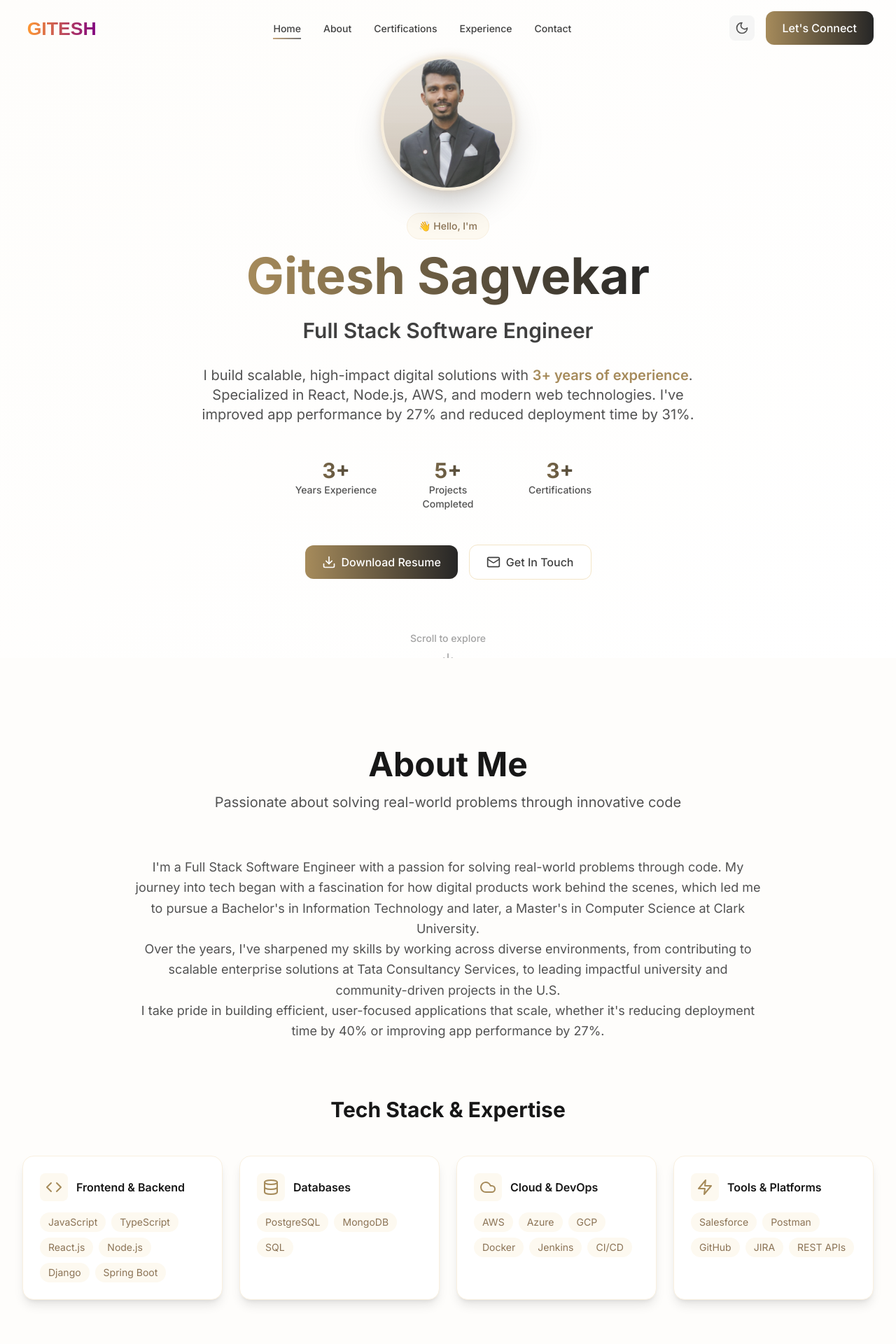
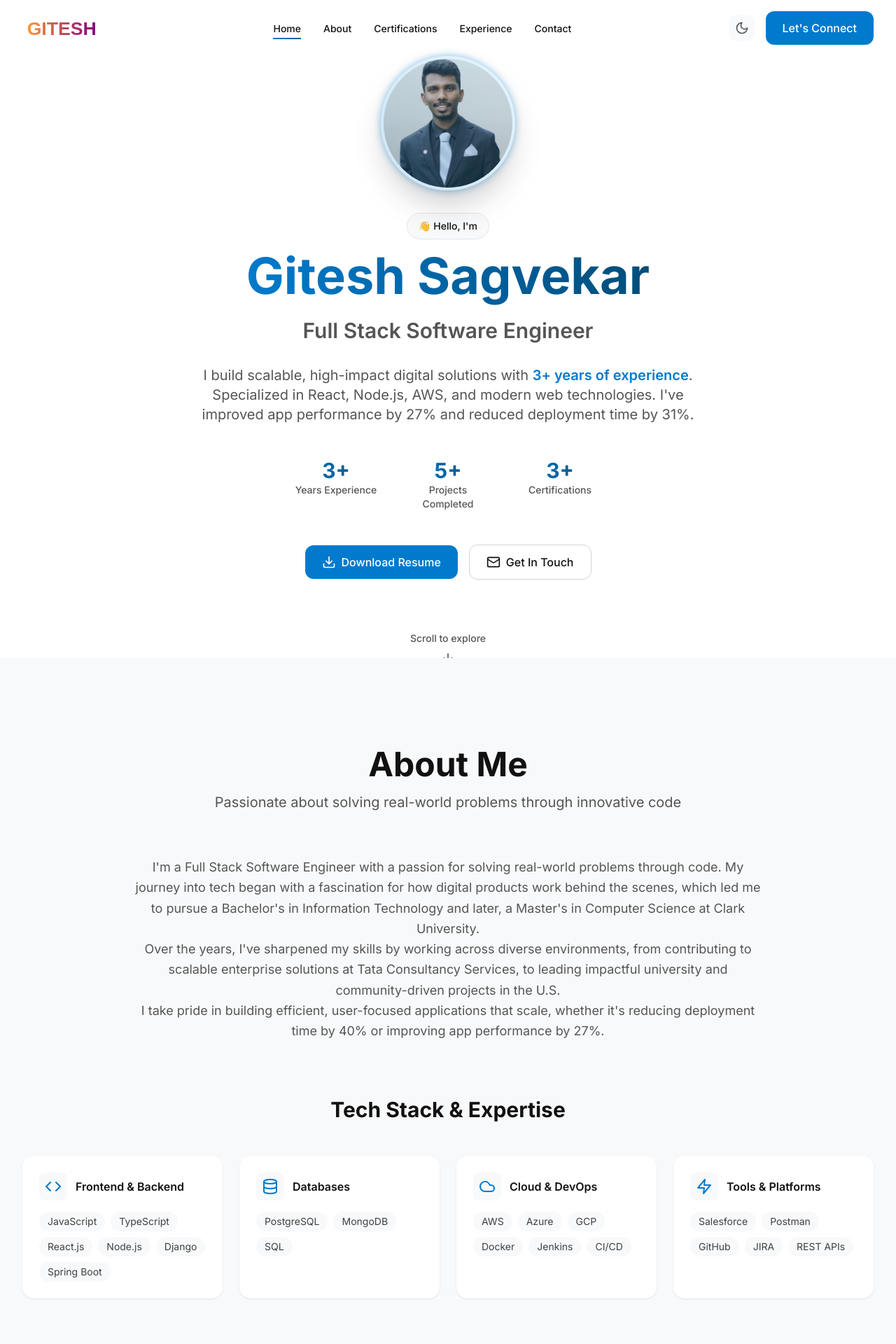
Before and after one commit to Gitesh307/portfolio-website, a React (Vite) app: page / in a window 1280 px wide. Shown: the top 1920 px of the page at 70% size. Built offline with nearby package versions, Linux system fonts and the light colour scheme; the HTML template or start-up script is replaced by a standard one.

Commit message:
Apply Azure Blue Color Scheme for Light and Dark Modes

```diff
--- a/src/Components/About/About.jsx
+++ b/src/Components/About/About.jsx
@@ -50,13 +50,13 @@ const About = () => {
   ]
 
   const achievements = [
-    { number: '3+', label: 'Years of Experience', color: 'text-beige-700' },
-    { number: '5+', label: 'Projects Completed', color: 'text-gray-700' },
-    { number: '3+', label: 'Certifications', color: 'text-beige-700' }
+    { number: '3+', label: 'Years of Experience', color: 'text-accent' },
+    { number: '5+', label: 'Projects Completed', color: 'text-accent' },
+    { number: '3+', label: 'Certifications', color: 'text-accent' }
   ]
 
   return (
-    <section id="about" className="py-20 lg:py-32 bg-beige-50 dark:bg-gray-900/50">
+    <section id="about" className="py-20 lg:py-32 bg-alt">
       <div className="container-custom section-padding">
         <motion.div
           variants={containerVariants}
@@ -76,19 +76,19 @@ const About = () => {
           <div className="max-w-4xl mx-auto mb-20">
             <motion.div variants={itemVariants} className="space-y-6">
               <div className="prose prose-lg dark:prose-invert max-w-none text-center">
-                <p className="text-gray-600 dark:text-gray-300 leading-relaxed text-lg">
+                <p className="text-secondary leading-relaxed text-lg">
                   I'm a Full Stack Software Engineer with a passion for solving real-world problems through code.
                   My journey into tech began with a fascination for how digital products work behind the scenes,
                   which led me to pursue a Bachelor's in Information Technology and later, a Master's in Computer Science at Clark University.
                 </p>
 
-                <p className="text-gray-600 dark:text-gray-300 leading-relaxed text-lg">
+                <p className="text-secondary leading-relaxed text-lg">
                   Over the years, I've sharpened my skills by working across diverse environments, from contributing to
                   scalable enterprise solutions at Tata Consultancy Services, to leading impactful university and
                   community-driven projects in the U.S.
                 </p>
 
-                <p className="text-gray-600 dark:text-gray-300 leading-relaxed text-lg">
+                <p className="text-secondary leading-relaxed text-lg">
                   I take pride in building efficient, user-focused applications that scale, whether it's reducing
                   deployment time by 40% or improving app performance by 27%.
                 </p>
@@ -98,7 +98,7 @@ const About = () => {
 
           {/* Tech Stack */}
           <motion.div variants={itemVariants} className="mb-20">
-            <h3 className="text-2xl sm:text-3xl font-bold text-center mb-12 text-gray-900 dark:text-white">
+            <h3 className="text-2xl sm:text-3xl font-bold text-center mb-12 text-primary">
               Tech Stack & Expertise
             </h3>
 
@@ -107,19 +107,19 @@ const About = () => {
                 <motion.div
                   key={index}
                   variants={itemVariants}
-                  className="bg-white dark:bg-gray-800 p-6 rounded-2xl shadow-lg card-hover border border-beige-200 dark:border-gray-700"
+                  className="bg-card p-6 rounded-2xl shadow-light dark:shadow-dark card-hover border-default"
                 >
                   <div className="flex items-center mb-4">
-                    <div className="p-2 bg-beige-100 dark:bg-beige-900/30 rounded-lg mr-3">
-                      <category.icon className="w-6 h-6 text-beige-700 dark:text-beige-400" />
+                    <div className="p-2 bg-gray-50 dark:bg-dark-800 rounded-lg mr-3">
+                      <category.icon className="w-6 h-6 text-accent" />
                     </div>
-                    <h4 className="font-semibold text-gray-900 dark:text-white">{category.title}</h4>
+                    <h4 className="font-semibold text-primary">{category.title}</h4>
                   </div>
                   <div className="flex flex-wrap gap-2">
                     {category.skills.map((skill, skillIndex) => (
                       <span
                         key={skillIndex}
-                        className="px-3 py-1 text-sm bg-beige-100 dark:bg-gray-700 text-beige-800 dark:text-gray-300 rounded-full"
+                        className="px-3 py-1 text-sm bg-gray-50 dark:bg-gray-700 text-gray-700 dark:text-dark-300 rounded-full"
                       >
                         {skill}
                       </span>
@@ -144,7 +144,7 @@ const About = () => {
                   <div className={`text-4xl sm:text-5xl font-bold ${achievement.color} mb-2 group-hover:animate-pulse`}>
                     {achievement.number}
                   </div>
-                  <div className="text-sm sm:text-base font-medium text-gray-600 dark:text-gray-400 uppercase tracking-wide">
+                  <div className="text-sm sm:text-base font-medium text-secondary uppercase tracking-wide">
                     {achievement.label}
                   </div>
                 </motion.div>
--- a/src/Components/Hero/Hero.jsx
+++ b/src/Components/Hero/Hero.jsx
@@ -30,11 +30,11 @@ const Hero = () => {
   }
 
   return (
-    <section id="home" className="min-h-screen flex items-center justify-center relative overflow-hidden pt-20 bg-gradient-to-br from-beige-50 to-white dark:from-gray-950 dark:to-gray-900">
+    <section id="home" className="min-h-screen flex items-center justify-center relative overflow-hidden pt-20 bg-white dark:bg-black">
       {/* Background Elements */}
       <div className="absolute inset-0 -z-10">
-        <div className="absolute top-1/4 left-1/4 w-72 h-72 bg-beige-200/30 rounded-full blur-3xl animate-pulse"></div>
-        <div className="absolute bottom-1/4 right-1/4 w-96 h-96 bg-gray-200/20 rounded-full blur-3xl animate-pulse delay-1000"></div>
+        <div className="absolute top-1/4 left-1/4 w-72 h-72 bg-primary-500/10 dark:bg-accent-500/10 rounded-full blur-3xl animate-pulse"></div>
+        <div className="absolute bottom-1/4 right-1/4 w-96 h-96 bg-primary-300/10 dark:bg-accent-300/10 rounded-full blur-3xl animate-pulse delay-1000"></div>
       </div>
 
       <div className="container-custom section-padding">
@@ -53,17 +53,17 @@ const Hero = () => {
               <motion.img
                 src={profile_img}
                 alt="Gitesh Sagvekar"
-                className="w-32 h-32 sm:w-40 sm:h-40 lg:w-48 lg:h-48 rounded-full object-cover border-4 border-beige-200 dark:border-gray-700 shadow-2xl"
+                className="w-32 h-32 sm:w-40 sm:h-40 lg:w-48 lg:h-48 rounded-full object-cover border-4 border-white dark:border-gray-800 shadow-2xl"
                 whileHover={{ scale: 1.05 }}
                 transition={{ duration: 0.3 }}
               />
-              <div className="absolute inset-0 rounded-full bg-gradient-to-tr from-beige-300/20 to-gray-300/20 animate-glow"></div>
+              <div className="absolute inset-0 rounded-full bg-gradient-to-tr from-primary-500/20 to-primary-300/20 dark:from-accent-500/20 dark:to-accent-300/20 animate-glow"></div>
             </div>
           </motion.div>
 
           {/* Greeting */}
           <motion.div variants={itemVariants} className="mb-4">
-            <span className="inline-flex items-center px-4 py-2 rounded-full bg-beige-100 dark:bg-gray-800 text-beige-800 dark:text-beige-200 text-sm font-medium border border-beige-200 dark:border-gray-700">
+            <span className="inline-flex items-center px-4 py-2 rounded-full bg-gray-50 dark:bg-dark-800 text-gray-900 dark:text-dark-50 text-sm font-medium border border-gray-200 dark:border-gray-700">
               👋 Hello, I'm
             </span>
           </motion.div>
@@ -79,7 +79,7 @@ const Hero = () => {
           {/* Title */}
           <motion.h2
             variants={itemVariants}
-            className="text-xl sm:text-2xl lg:text-3xl font-semibold text-gray-700 dark:text-gray-300 mb-8"
+            className="text-xl sm:text-2xl lg:text-3xl font-semibold text-secondary mb-8"
           >
             Full Stack Software Engineer
           </motion.h2>
@@ -87,10 +87,10 @@ const Hero = () => {
           {/* Description */}
           <motion.p
             variants={itemVariants}
-            className="text-lg sm:text-xl text-gray-600 dark:text-gray-400 max-w-4xl mx-auto mb-12 leading-relaxed text-balance"
+            className="text-lg sm:text-xl text-secondary max-w-4xl mx-auto mb-12 leading-relaxed text-balance"
           >
             I build scalable, high-impact digital solutions with{' '}
-            <span className="font-semibold text-beige-700 dark:text-beige-400">3+ years of experience</span>.
+            <span className="font-semibold text-accent">3+ years of experience</span>.
             Specialized in React, Node.js, AWS, and modern web technologies.
             I've improved app performance by 27% and reduced deployment time by 31%.
           </motion.p>
@@ -107,7 +107,7 @@ const Hero = () => {
             ].map((stat, index) => (
               <div key={index} className="text-center">
                 <div className="text-2xl sm:text-3xl font-bold gradient-text">{stat.number}</div>
-                <div className="text-sm text-gray-600 dark:text-gray-400 font-medium">{stat.label}</div>
+                <div className="text-sm text-secondary font-medium">{stat.label}</div>
               </div>
             ))}
           </motion.div>
@@ -144,7 +144,7 @@ const Hero = () => {
               <motion.div
                 animate={{ y: [0, 10, 0] }}
                 transition={{ duration: 2, repeat: Infinity }}
-                className="flex flex-col items-center text-gray-400 dark:text-gray-600 hover:text-beige-600 dark:hover:text-beige-400 transition-colors duration-300 cursor-pointer"
+                className="flex flex-col items-center text-secondary hover:text-accent transition-colors duration-300 cursor-pointer"
               >
                 <span className="text-sm font-medium mb-2">Scroll to explore</span>
                 <ArrowDown size={20} />
--- a/src/Components/Navbar/Navbar.jsx
+++ b/src/Components/Navbar/Navbar.jsx
@@ -39,7 +39,7 @@ const Navbar = () => {
     { name: 'About', id: 'about' },
     { name: 'Certifications', id: 'certifications' },
     { name: 'Experience', id: 'experience' },
-    { name: 'Contact', id: 'contact' }, // Keeps nav highlighting consistent
+    { name: 'Contact', id: 'contact' },
   ]
 
   return (
@@ -48,7 +48,7 @@ const Navbar = () => {
       animate={{ y: 0 }}
       className={`fixed top-0 left-0 right-0 z-50 transition-all duration-300 ${
         scrolled
-          ? 'bg-white/80 dark:bg-gray-950/80 backdrop-blur-md shadow-lg'
+          ? 'bg-white/90 dark:bg-black/90 backdrop-blur-md shadow-light dark:shadow-dark'
           : 'bg-transparent'
       }`}
     >
@@ -75,13 +75,13 @@ const Navbar = () => {
                 onClick={() => setMenu(item.id)}
                 className="relative group cursor-pointer"
               >
-                <span className="text-sm font-medium text-gray-700 dark:text-gray-300 hover:text-primary-600 dark:hover:text-primary-400 transition-colors duration-200">
+                <span className="text-sm font-medium text-primary hover:text-accent transition-colors duration-200">
                   {item.name}
                 </span>
                 {menu === item.id && (
                   <motion.div
                     layoutId="activeTab"
-                    className="absolute -bottom-1 left-0 right-0 h-0.5 bg-gradient-to-r from-primary-600 to-accent-500"
+                    className="absolute -bottom-1 left-0 right-0 h-0.5 bg-gradient-to-r from-primary-500 to-primary-600 dark:from-accent-500 dark:to-accent-400"
                     initial={false}
                     transition={{ type: "spring", stiffness: 500, damping: 30 }}
                   />
@@ -96,13 +96,12 @@ const Navbar = () => {
               whileHover={{ scale: 1.05 }}
               whileTap={{ scale: 0.95 }}
               onClick={toggleTheme}
-              className="p-2 rounded-lg bg-gray-100 dark:bg-gray-800 text-gray-600 dark:text-gray-400 hover:text-primary-600 dark:hover:text-primary-400 transition-colors duration-200"
+              className="p-2 rounded-lg bg-gray-50 dark:bg-dark-800 text-secondary hover:text-accent transition-colors duration-200"
               aria-label="Toggle theme"
             >
               {isDark ? <Sun size={20} /> : <Moon size={20} />}
             </motion.button>
 
-            {/* Let's Connect scrolls directly to contact form */}
             <ScrollLink
               to="contact-form"
               spy={true}
@@ -128,7 +127,7 @@ const Navbar = () => {
               whileHover={{ scale: 1.05 }}
               whileTap={{ scale: 0.95 }}
               onClick={toggleTheme}
-              className="p-2 rounded-lg bg-gray-100 dark:bg-gray-800 text-gray-600 dark:text-gray-400"
+              className="p-2 rounded-lg bg-gray-50 dark:bg-dark-800 text-secondary"
               aria-label="Toggle theme"
             >
               {isDark ? <Sun size={18} /> : <Moon size={18} />}
@@ -138,7 +137,7 @@ const Navbar = () => {
               whileHover={{ scale: 1.05 }}
               whileTap={{ scale: 0.95 }}
               onClick={() => setIsOpen(!isOpen)}
-              className="p-2 rounded-lg bg-gray-100 dark:bg-gray-800 text-gray-600 dark:text-gray-400"
+              className="p-2 rounded-lg bg-gray-50 dark:bg-dark-800 text-secondary"
               aria-label="Toggle menu"
             >
               {isOpen ? <X size={20} /> : <Menu size={20} />}
@@ -156,7 +155,7 @@ const Navbar = () => {
               transition={{ duration: 0.3 }}
               className="lg:hidden overflow-hidden"
             >
-              <div className="py-4 space-y-2 bg-white/90 dark:bg-gray-950/90 backdrop-blur-md rounded-2xl mt-4 border border-gray-200 dark:border-gray-800">
+              <div className="py-4 space-y-2 bg-white/90 dark:bg-black/90 backdrop-blur-md rounded-2xl mt-4 border-default">
                 {navItems.map((item, index) => (
                   <motion.div
                     key={item.id}
@@ -174,14 +173,13 @@ const Navbar = () => {
                         setMenu(item.id)
                         setIsOpen(false)
                       }}
-                      className="block px-4 py-3 text-base font-medium text-gray-700 dark:text-gray-300 hover:text-primary-600 dark:hover:text-primary-400 hover:bg-gray-50 dark:hover:bg-gray-800/50 rounded-lg mx-2 transition-colors duration-200 cursor-pointer"
+                      className="block px-4 py-3 text-base font-medium text-primary hover:text-accent hover:bg-gray-50 dark:hover:bg-gray-800/50 rounded-lg mx-2 transition-colors duration-200 cursor-pointer"
                     >
                       {item.name}
                     </ScrollLink>
                   </motion.div>
                 ))}
 
-                {/* Let's Connect (Mobile) */}
                 <div className="px-2 pt-2">
                   <ScrollLink
                     to="contact-form"
--- a/src/index.css
+++ b/src/index.css
@@ -8,8 +8,11 @@
   }
 
   body {
-    @apply font-sans text-gray-900 dark:text-gray-100;
-    @apply bg-white dark:bg-gray-950;
+    @apply font-sans;
+    /* Light Mode Colors */
+    @apply text-gray-900 bg-white;
+    /* Dark Mode Colors */
+    @apply dark:text-dark-50 dark:bg-black;
     @apply transition-colors duration-300;
   }
 
@@ -19,15 +22,15 @@
   }
 
   ::-webkit-scrollbar-track {
-    @apply bg-beige-100 dark:bg-gray-800;
+    @apply bg-gray-50 dark:bg-gray-800;
   }
 
   ::-webkit-scrollbar-thumb {
-    @apply bg-beige-400 dark:bg-gray-600 rounded-full;
+    @apply bg-primary-500 dark:bg-accent-500 rounded-full;
   }
 
   ::-webkit-scrollbar-thumb:hover {
-    @apply bg-beige-500 dark:bg-gray-500;
+    @apply bg-primary-600 dark:bg-accent-400;
   }
 }
 
@@ -41,39 +44,87 @@
   }
 
   .gradient-text {
-    @apply bg-gradient-to-r from-beige-700 to-gray-800 bg-clip-text text-transparent;
+    @apply bg-gradient-to-r from-primary-500 to-primary-700 bg-clip-text text-transparent;
+    @apply dark:from-accent-500 dark:to-accent-400;
   }
 
   .gradient-bg {
-    @apply bg-gradient-to-br from-beige-600 via-beige-700 to-gray-800;
+    @apply bg-gradient-to-br from-primary-500 to-primary-700;
+    @apply dark:from-accent-600 dark:to-accent-500;
   }
 
   .card-hover {
-    @apply transition-all duration-300 hover:shadow-xl hover:shadow-beige-500/10 hover:-translate-y-1;
+    @apply transition-all duration-300;
+    @apply hover:shadow-xl hover:-translate-y-1;
+    @apply hover:shadow-black/5 dark:hover:shadow-white/5;
   }
 
   .btn-primary {
-    @apply inline-flex items-center justify-center px-6 py-3 text-base font-medium text-white rounded-xl;
-    @apply bg-gradient-to-r from-beige-700 to-gray-800 hover:from-beige-800 hover:to-gray-900;
-    @apply hover:shadow-lg hover:shadow-beige-500/25 transition-all duration-300;
-    @apply focus:outline-none focus:ring-2 focus:ring-beige-500 focus:ring-offset-2;
+    @apply inline-flex items-center justify-center px-6 py-3 text-base font-medium rounded-xl;
+    @apply text-white bg-primary-500 hover:bg-primary-600;
+    @apply dark:text-dark-950 dark:bg-accent-600 dark:hover:bg-accent-500;
+    @apply hover:shadow-lg transition-all duration-300;
+    @apply focus:outline-none focus:ring-2 focus:ring-primary-500 focus:ring-offset-2;
+    @apply dark:focus:ring-accent-500;
   }
 
   .btn-secondary {
-    @apply inline-flex items-center justify-center px-6 py-3 text-base font-medium;
-    @apply text-gray-700 dark:text-gray-300 bg-white dark:bg-gray-800;
-    @apply border border-beige-300 dark:border-gray-600 rounded-xl;
-    @apply hover:bg-beige-50 dark:hover:bg-gray-700 transition-all duration-300;
-    @apply focus:outline-none focus:ring-2 focus:ring-beige-500 focus:ring-offset-2;
+    @apply inline-flex items-center justify-center px-6 py-3 text-base font-medium rounded-xl;
+    @apply text-gray-900 bg-white border border-gray-300;
+    @apply dark:text-dark-50 dark:bg-dark-800 dark:border-gray-600;
+    @apply hover:bg-gray-50 dark:hover:bg-gray-700;
+    @apply transition-all duration-300;
+    @apply focus:outline-none focus:ring-2 focus:ring-primary-500 focus:ring-offset-2;
+    @apply dark:focus:ring-accent-500;
   }
 
   .section-title {
     @apply text-3xl sm:text-4xl lg:text-5xl font-bold text-center mb-4;
-    @apply text-gray-900 dark:text-white;
+    @apply text-gray-900 dark:text-dark-50;
   }
 
   .section-subtitle {
-    @apply text-lg sm:text-xl text-gray-600 dark:text-gray-400 text-center max-w-3xl mx-auto;
+    @apply text-lg sm:text-xl text-gray-600 dark:text-dark-300 text-center max-w-3xl mx-auto;
+  }
+
+  /* Text Colors */
+  .text-primary {
+    @apply text-gray-900 dark:text-dark-50;
+  }
+
+  .text-secondary {
+    @apply text-gray-600 dark:text-dark-300;
+  }
+
+  .text-accent {
+    @apply text-primary-500 dark:text-accent-500;
+  }
+
+  .text-accent-hover {
+    @apply hover:text-primary-600 dark:hover:text-accent-400;
+  }
+
+  /* Background Colors */
+  .bg-card {
+    @apply bg-white dark:bg-dark-800;
+  }
+
+  .bg-alt {
+    @apply bg-gray-50 dark:bg-gray-900;
+  }
+
+  /* Border Colors */
+  .border-default {
+    @apply border-gray-200 dark:border-gray-700;
+  }
+
+  /* Form Styles */
+  .form-input {
+    @apply w-full px-4 py-3 rounded-xl transition-colors duration-200;
+    @apply bg-gray-50 border border-gray-300 text-gray-900 placeholder-gray-500;
+    @apply dark:bg-dark-800 dark:border-gray-600 dark:text-dark-50 dark:placeholder-dark-300;
+    @apply focus:ring-2 focus:ring-primary-500 focus:border-transparent;
+    @apply dark:focus:ring-accent-500;
   }
 }
 
@@ -100,5 +151,6 @@
 
 /* Focus visible for better accessibility */
 .focus-visible {
-  @apply focus:outline-none focus-visible:ring-2 focus-visible:ring-beige-500 focus-visible:ring-offset-2;
+  @apply focus:outline-none focus-visible:ring-2 focus-visible:ring-primary-500 focus-visible:ring-offset-2;
+  @apply dark:focus-visible:ring-accent-500;
 }
--- a/tailwind.config.js
+++ b/tailwind.config.js
@@ -12,67 +12,59 @@ export default {
         'display': ['Cal Sans', 'Inter', 'system-ui', 'sans-serif'],
       },
       colors: {
+        // Light Mode Colors
         primary: {
-          50: '#fefdfb',
-          100: '#fdf9f0',
-          200: '#f9f0e0',
-          300: '#f3e5c7',
-          400: '#ebd4a2',
-          500: '#d4b896',
-          600: '#c4a47c',
-          700: '#a68b5b',
-          800: '#8b7355',
-          900: '#6b5b47',
+          50: '#f0f8ff',
+          100: '#e0f1ff',
+          200: '#bae3ff',
+          300: '#7dd0ff',
+          400: '#38bbff',
+          500: '#007acc', // Azure Blue
+          600: '#005f99', // Link Hover
+          700: '#004d7a',
+          800: '#003d61',
+          900: '#002d47',
         },
+        // Dark Mode Colors
         accent: {
-          50: '#fafafa',
+          50: '#f0f8ff',
+          100: '#e0f1ff',
+          200: '#bae3ff',
+          300: '#7dd0ff',
+          400: '#3399ff', // Link Hover Dark
+          500: '#1e90ff', // Dodger Blue
+          600: '#64b5f6', // Primary Button Dark
+          700: '#42a5f5',
+          800: '#2196f3',
+          900: '#1976d2',
+        },
+        // Neutral grays for text and backgrounds
+        gray: {
+          50: '#f8f9fa',  // Card Background Light
           100: '#f5f5f5',
           200: '#e5e5e5',
           300: '#d4d4d4',
           400: '#a3a3a3',
           500: '#737373',
-          600: '#525252',
+          600: '#555555',  // Secondary Text Light
           700: '#404040',
           800: '#262626',
-          900: '#171717',
-        },
-        beige: {
-          50: '#fefdfb',
-          100: '#fdf9f0',
-          200: '#f9f0e0',
-          300: '#f3e5c7',
-          400: '#ebd4a2',
-          500: '#d4b896',
-          600: '#c4a47c',
-          700: '#a68b5b',
-          800: '#8b7355',
-          900: '#6b5b47',
-        },
-        neutral: {
-          50: '#fafafa',
-          100: '#f5f5f5',
-          200: '#e5e5e5',
-          300: '#d4d4d4',
-          400: '#a3a3a3',
-          500: '#737373',
-          600: '#525252',
-          700: '#404040',
-          800: '#262626',
-          900: '#171717',
+          900: '#111111',  // Primary Text Light
           950: '#0a0a0a',
         },
-        gray: {
-          50: '#fafafa',
-          100: '#f5f5f5',
-          200: '#e5e5e5',
-          300: '#d4d4d4',
-          400: '#a3a3a3',
-          500: '#737373',
-          600: '#525252',
-          700: '#404040',
-          800: '#262626',
-          900: '#171717',
-          950: '#0a0a0a',
+        // Dark mode specific colors
+        dark: {
+          50: '#f0f0f0',   // Primary Text Dark
+          100: '#e0e0e0',
+          200: '#cccccc',
+          300: '#bbbbbb',  // Secondary Text Dark
+          400: '#999999',
+          500: '#666666',
+          600: '#4a4a4a',
+          700: '#333333',
+          800: '#2a2a2a',  // Card Background Dark
+          900: '#1a1a1a',
+          950: '#121212',  // Button Text Dark
         }
       },
       animation: {
@@ -106,8 +98,8 @@ export default {
           '50%': { transform: 'translateY(-5px)' },
         },
         glow: {
-          '0%': { boxShadow: '0 0 5px rgba(212, 184, 150, 0.3)' },
-          '100%': { boxShadow: '0 0 15px rgba(212, 184, 150, 0.6)' },
+          '0%': { boxShadow: '0 0 5px rgba(0, 122, 204, 0.3)' },
+          '100%': { boxShadow: '0 0 15px rgba(0, 122, 204, 0.6)' },
         },
         float: {
           '0%, 100%': { transform: 'translateY(0px)' },
@@ -124,6 +116,10 @@ export default {
       },
       backdropBlur: {
         xs: '2px',
+      },
+      boxShadow: {
+        'light': '0 1px 3px 0 rgba(0, 0, 0, 0.05), 0 1px 2px 0 rgba(0, 0, 0, 0.05)',
+        'dark': '0 1px 3px 0 rgba(255, 255, 255, 0.05), 0 1px 2px 0 rgba(255, 255, 255, 0.05)',
       }
     },
   },
```
Also changed, not shown: src/Components/Certifications/Certifications.jsx (+8 -8 lines), src/Components/Contact/Contact.jsx (+20 -20 lines), src/Components/Experience/Experience.jsx (+13 -16 lines).
